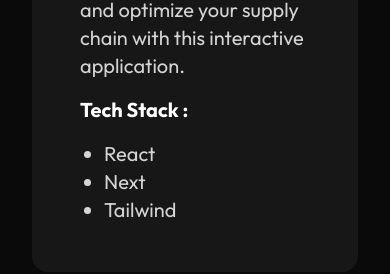
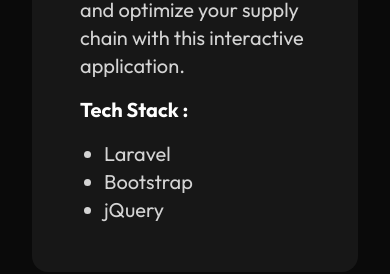
Before and after one commit to NabilMustofaa/portofolio-2, a Next.js app: page / in a window 390 px wide. Shown: the part 1969-2243 px from the top of the page. Built offline with nearby package versions, Linux system fonts and the light colour scheme.

Commit message:
fixing responsive

```diff
--- a/components/ProjectItem.tsx
+++ b/components/ProjectItem.tsx
@@ -8,6 +8,7 @@
   role: string;
   description: string;
   image: string;
+  stack: string[];
 }
 
 const ProjectItem: React.FC<ProjectItemProps> = ({
@@ -16,6 +17,7 @@
   role,
   description,
   image,
+  stack,
 }) => {
   return (
     <div className="flex md:flex-row flex-col-reverse p-12 bg-neutral-900 gap-10 rounded-2xl my-4">
@@ -30,9 +32,9 @@
           </p>
           <p className=" font-bold text-xl 2xl:text-2xl">Tech Stack :</p>
           <ul className=" text-xl 2xl:text-2xl text-neutral-300 list-disc px-6">
-            <li>React</li>
-            <li>Next</li>
-            <li>Tailwind</li>
+            {stack.map((item) => (
+              <li key={item}>{item}</li>
+            ))}
           </ul>
         </div>
       </div>
--- a/components/ProjectSection.tsx
+++ b/components/ProjectSection.tsx
@@ -10,6 +10,7 @@
   role: string;
   description: string;
   image: string;
+  stack: string[];
 }
 
 const works: Project[] = [
@@ -21,6 +22,7 @@
     description:
       "Easy Stock Opname is a robust and user-friendly inventory management system designed to streamline stock-taking processes in PT Borwita Citra Prima. With this powerful tool, the company can effortlessly keep track of inventory, update stock levels, and generate detailed reports. Gain real-time insights into your inventory, reduce errors, and optimize your supply chain with this interactive application.",
     image: "/stock-opname.png",
+    stack: ["Laravel", "Bootstrap", "jQuery"],
   },
   {
     id: 2,
@@ -30,6 +32,7 @@
     description:
       "Project Tracker is an internal PT Borwita Citra Prima project management tool. Track project progress, set tasks, allocate personnel, and collaborate seamlessly with your team. With an intuitive interface and features, Project Tracker empowers you to manage company projects and meet deadlines with ease.",
     image: "/project-tracker.png",
+    stack: ["Laravel", "Bootstrap", "jQuery"],
   },
   {
     id: 3,
@@ -39,6 +42,7 @@
     description:
       "AMERTA UNAIR is a comprehensive application designed specifically to meet the unique needs of Universitas Airlangga's student orientation process. This innovative platform provides a holistic approach to student orientation, offering a wide range of features and tools to ensure a smooth and informative onboarding experience. It empowers incoming students with valuable information about the university, its resources, and the vibrant campus community.",
     image: "/amerta.png",
+    stack: ["Tailwind", "jQuery"],
   },
   {
     id: 4,
@@ -48,6 +52,7 @@
     description:
       "Abaya Salma Supply Chain Management (SCM) software is your company's strategic partner in optimizing every facet of your supply chain operations. With Abaya Salma SCM, you gain unparalleled visibility into your entire supply chain, from procurement to distribution. This robust and sophisticated solution empowers you to make data-driven decisions, enhance operational efficiency, and reduce costs. It facilitates seamless collaboration with suppliers, streamlines inventory management, and minimizes lead times.",
     image: "/abaya-salma.png",
+    stack: ["Laravel", "Tailwind", "jQuery"],
   },
 ];
 
```
